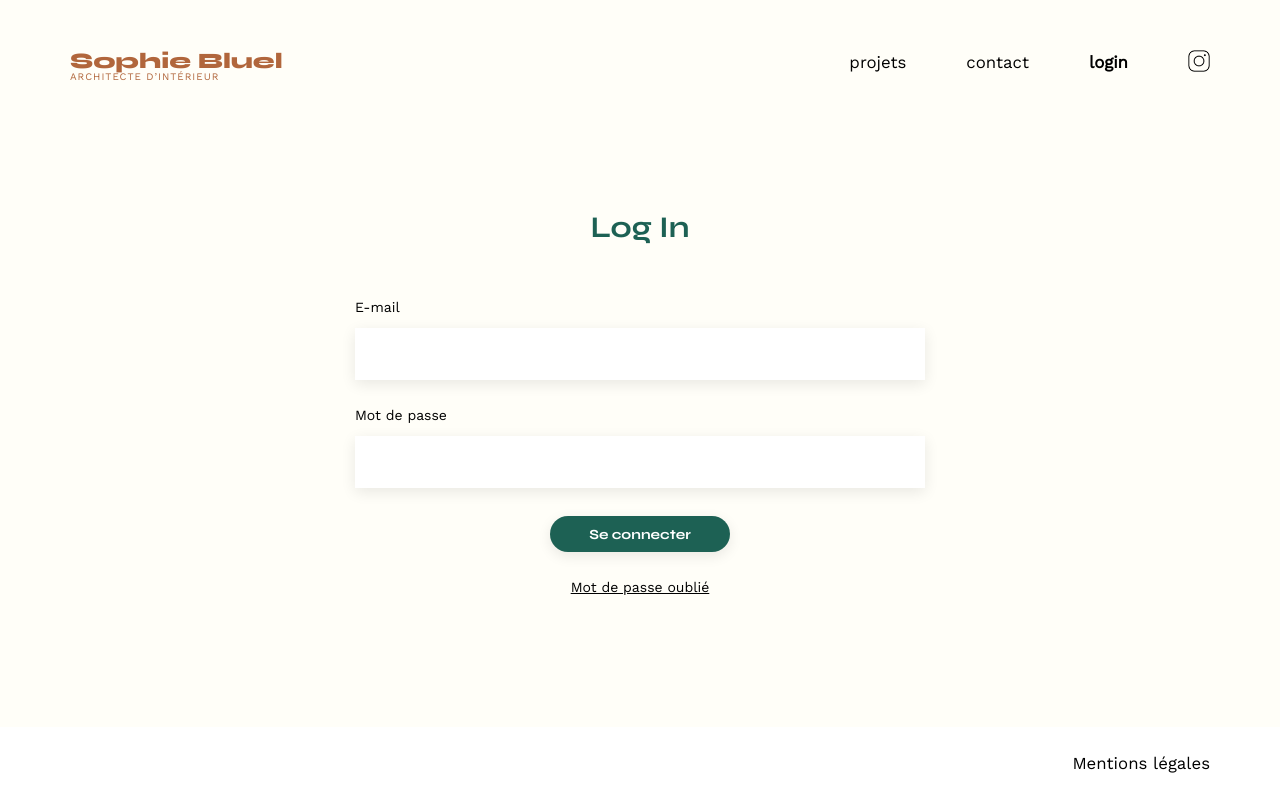
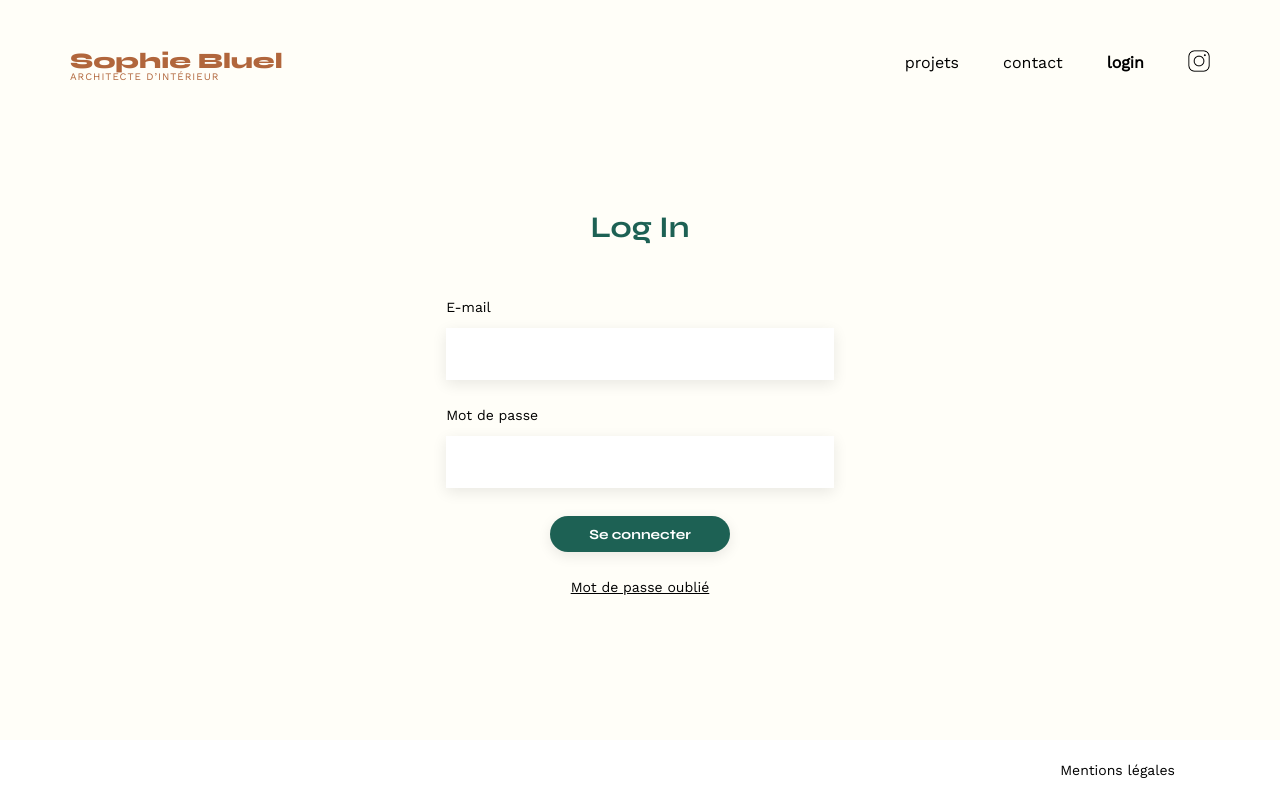
Before and after one commit to hugolacosse/Portfolio-architecte-sophie-bluel, a plain HTML site: page Frontend/login.html in a window 1280 px wide. Drawn offline with nearby package versions, Linux system fonts and the light colour scheme.

Commit message:
Update layout to match the model

```diff
--- a/Frontend/assets/css/login.css
+++ b/Frontend/assets/css/login.css
@@ -15,7 +15,7 @@
 }
 
 #login {
-	width: 50%;
+	width: 34%;
 	margin: 80px auto;
 }
 
--- a/Frontend/assets/index.js
+++ b/Frontend/assets/index.js
@@ -30,7 +30,7 @@ function displayEditHeader() {
 
 function displayEditAnchor() {
     const editAnchor = document.querySelector(".portfolio-edit a");
-    editAnchor.style.display = "inline";
+    editAnchor.style.display = "inline-flex";
     editAnchor.addEventListener("click", openEditModal);
 }
 
--- a/Frontend/assets/style.css
+++ b/Frontend/assets/style.css
@@ -85,19 +85,18 @@ h1 > span {
 	font-weight: 400;
 }
 
-nav ul {
+header nav ul {
 	display: flex;
 	align-items: center;
 	list-style-type: none;
-
 }
 
-nav li {
-	font-size: 1.2em;
+header nav li {
+	font-size: 16px;
 }
 
-nav a {
-	padding: 0 60px 0 0;
+header nav a {
+	padding: 0 44px 0 0;
 	color: black;
 	text-decoration: none;
 }
@@ -133,6 +132,7 @@ h2{
 
 /****** footer ***********/
 footer {
+	height: 60px;
 	margin-top: auto;
 	background-color: white;
 	width: 100%;
@@ -142,11 +142,25 @@ footer {
 
 .footer-wrapper {
 	width: 100%;
-	max-width: 1140px;
+	max-width: 1440px;
+}
+
+footer nav {
+	height: 100%;
 }
 
 footer nav ul {
+	margin: none;
+	padding: 0px 105px 0px 0px;
+	height: 100%;
 	display: flex;
 	justify-content: flex-end;
-	padding: 2em 0 2em 2em;
+	align-items: center;
+	font-size: 14px;
 }
+
+/* Check overflow
+* {
+  outline: 1px solid #f00 !important;
+}
+*/
```
Also changed, not shown: Frontend/assets/css/index.css (+9 -5 lines), Frontend/index.html (+1 -1 lines).
